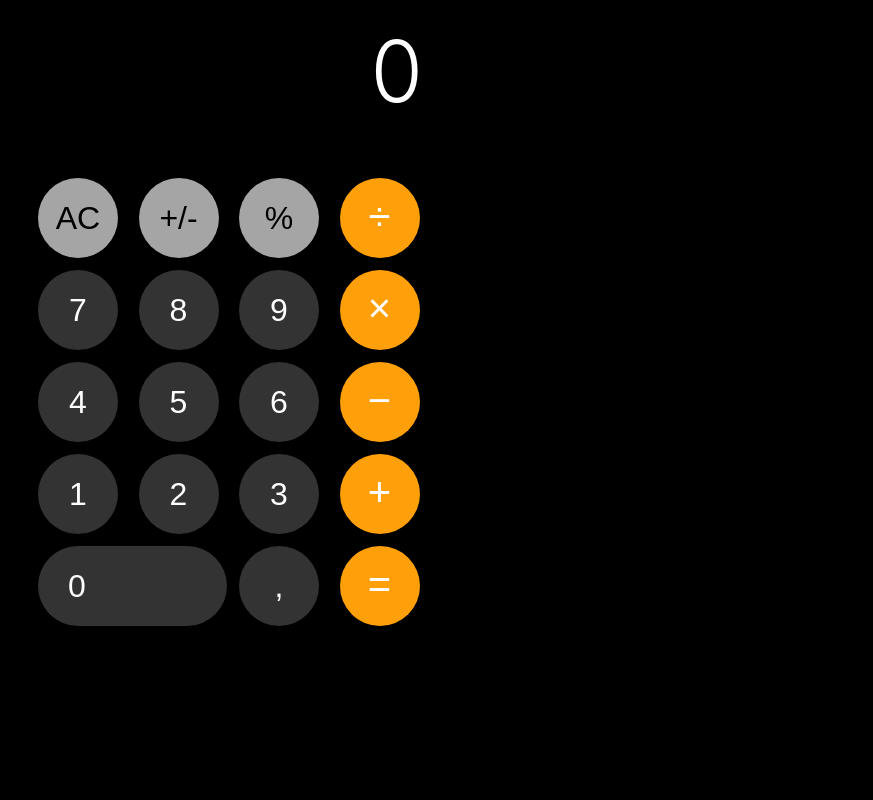
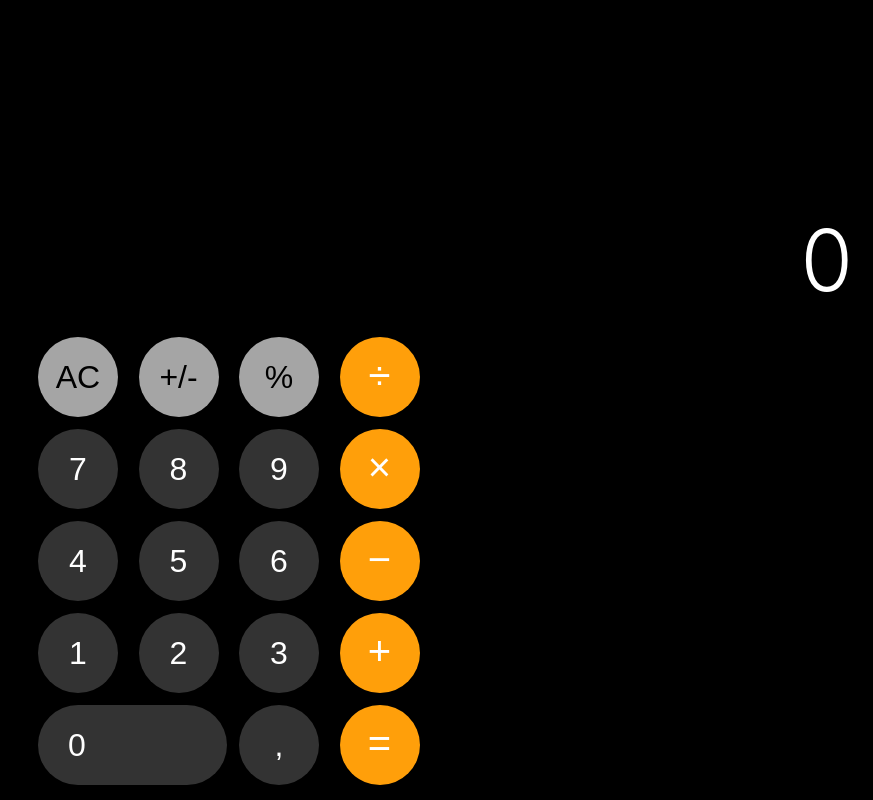
Before and after one commit to kainapacheco/Calculator, a plain HTML site: page index.html in a window 1280 px wide. Shown: the whole page, without its empty margins (407-1280 px from the left). Drawn offline with Linux system fonts and the light colour scheme.

Commit message:
Update index.html

```diff
--- a/index.html
+++ b/index.html
@@ -2,7 +2,6 @@
 <html lang="pt-BR">
 <head>
     <meta charset="UTF-8">
-
     <meta name="viewport" content="width=device-width, initial-scale=1.0, maximum-scale=1.0, user-scalable=no, viewport-fit=cover">
     <meta name="apple-mobile-web-app-capable" content="yes">
     <meta name="apple-mobile-web-app-status-bar-style" content="black-translucent">
@@ -21,38 +20,38 @@
             touch-action: manipulation; /* Melhora a resposta do toque */
         }
 
-        body {
+        html, body {
             margin: 0;
             padding: 0;
             background-color: #000;
             font-family: -apple-system, BlinkMacSystemFont, "Segoe UI", Roboto, Helvetica, Arial, sans-serif;
-            display: flex;
-            justify-content: center;
-            align-items: flex-end;
             height: 100vh;
-            height: -webkit-fill-available; /* Correção para altura no iOS Safari */
+            height: -webkit-fill-available;
+            width: 100%;
             overflow: hidden;
             overscroll-behavior-y: none; /* Impede o efeito elástico ao tentar rolar a página */
             user-select: none; /* Impede seleção de texto */
             -webkit-user-select: none;
-            /* Respeita a área do Notch (Recorte) do iPhone */
-            padding-top: env(safe-area-inset-top);
-            padding-bottom: env(safe-area-inset-bottom);
         }
 
         /* Container Principal */
         .calculator {
             width: 100%;
-            max-width: 420px;
-            height: 100%;
+            height: 100vh;
+            height: -webkit-fill-available;
             display: flex;
             flex-direction: column;
-            padding-bottom: 20px;
+            /* Alinha tudo na parte inferior */
+            justify-content: flex-end;
+            /* Respeita a área do Notch (Recorte) do iPhone */
+            padding-bottom: env(safe-area-inset-bottom);
+            margin: 0 auto;
         }
 
         /* Display */
         .display-container {
-            flex: 1;
+            /* O display preenche o espaço que sobrar acima dos botões */
+            flex-grow: 1;
             display: flex;
             justify-content: flex-end;
             align-items: flex-end;
@@ -76,12 +75,17 @@
             grid-template-columns: repeat(4, 1fr);
             gap: 12px; /* Espaçamento entre botões */
             padding: 15px;
+            /* Limita a largura em telas muito grandes */
+            max-width: 420px;
+            margin: 0 auto;
+            width: 100%;
         }
 
         button {
             border: none;
             outline: none;
             font-size: 32px;
+            /* Tamanho fixo para botões para consistência */
             height: 80px;
             width: 80px;
             border-radius: 50%;
@@ -149,11 +153,6 @@
             .buttons { gap: 10px; padding: 10px; }
             #display { font-size: 70px; }
         }
-        /* Ajustes para telas muito altas */
-        @media (min-height: 800px) {
-            .calculator { justify-content: flex-end; }
-            .display-container { padding-bottom: 40px; }
-        }
     </style>
 </head>
 <body>
@@ -191,7 +190,7 @@
 
     <div id="admin-panel">
         <div style="text-align: right; width: 100%; margin-bottom: 20px;">
-            <button onclick="closeAdmin()" style="background: none; color: #ff9f0a; font-size: 16px; width: auto; height: auto;">Cancelar</button>
+            <button onclick="closeAdmin()" style="background: none; color: #ff9f0a; font-size: 16px; width: auto; height: auto; -webkit-appearance: none;">Cancelar</button>
         </div>
         <h2>⚙️ Configuração Mágica</h2>
         <div class="input-group">
```
